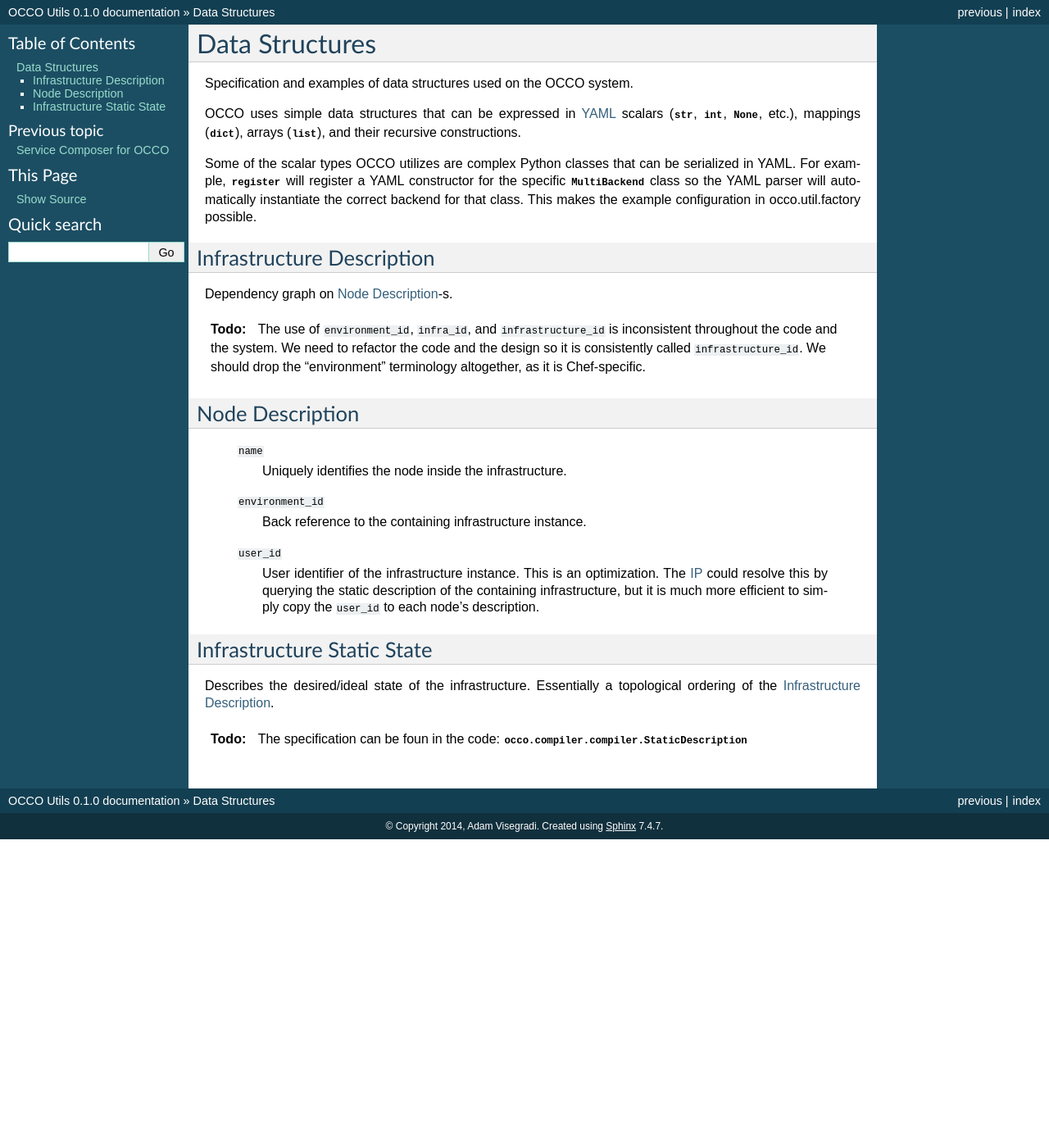
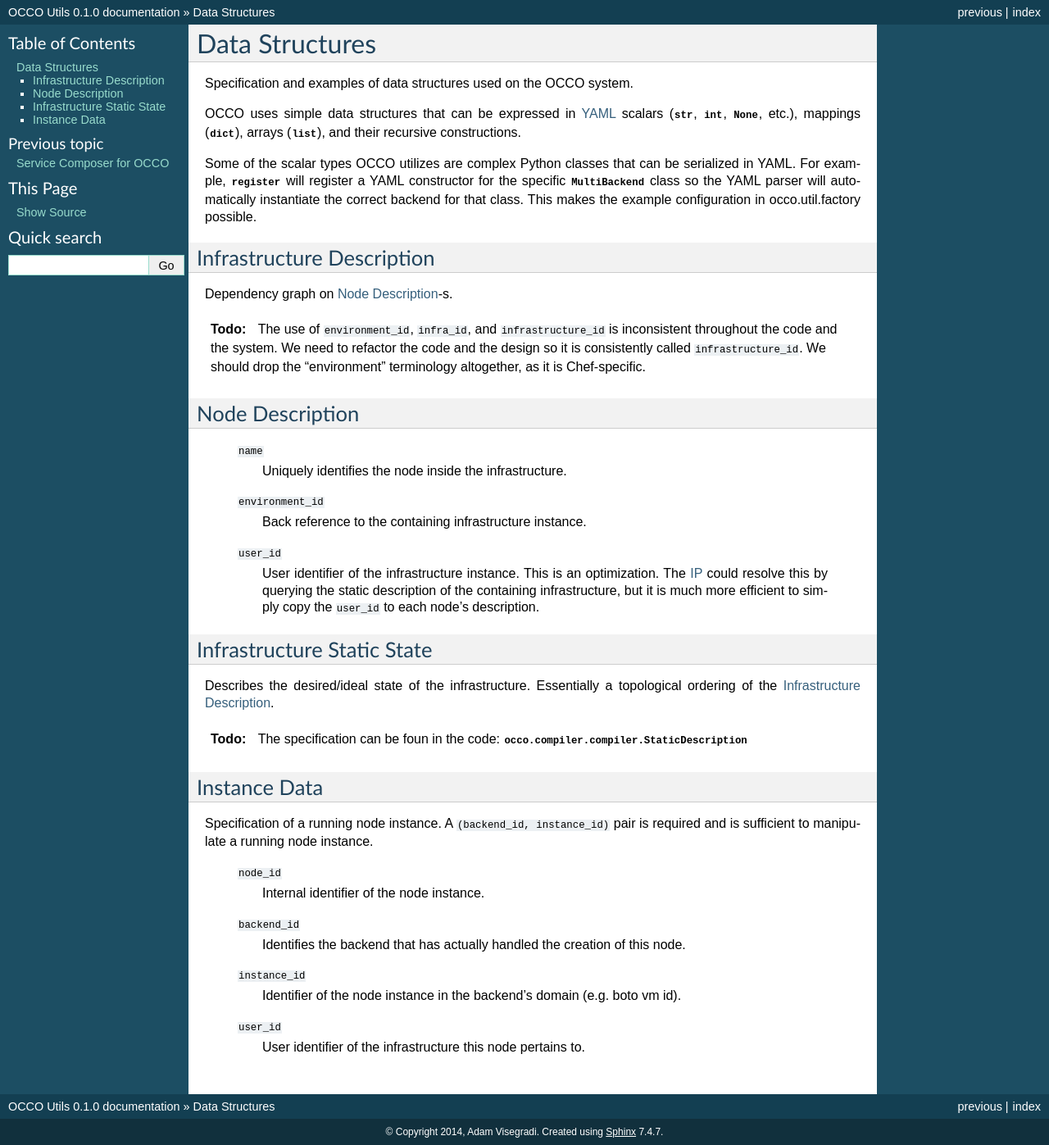
Before and after one commit to occopus/docs, a Sphinx documentation site: the page built from sphinx/source/datastructures.rst, in a window 1280 px wide. Shown: the whole page at 82% size. Built offline with Sphinx 7.4.7, drawn with Linux system fonts in a browser that asks for light colours; formulas are drawn with MathJax 3; before the commit the page ends 1024 px from its top, so only the background shows below that.

Commit message:
Document instance_data

```diff
--- a/sphinx/source/datastructures.rst
+++ b/sphinx/source/datastructures.rst
@@ -53,3 +53,22 @@ topological ordering of the :ref:`infradescription`.
 
 .. todo:: The specification can be foun in the code:
     :class:`occo.compiler.compiler.StaticDescription`
+
+.. _instancedata:
+
+Instance Data
+-------------
+
+Specification of a running node instance. A ``(backend_id, instance_id)`` pair
+is required and is sufficient to manipulate a running node instance.
+
+    ``node_id``
+        Internal identifier of the node instance.
+    ``backend_id``
+        Identifies the backend that has actually handled the creation of this
+        node.
+    ``instance_id``
+        Identifier of the node instance in the backend's domain (e.g. boto vm
+        id).
+    ``user_id``
+        User identifier of the infrastructure this node pertains to.
```
